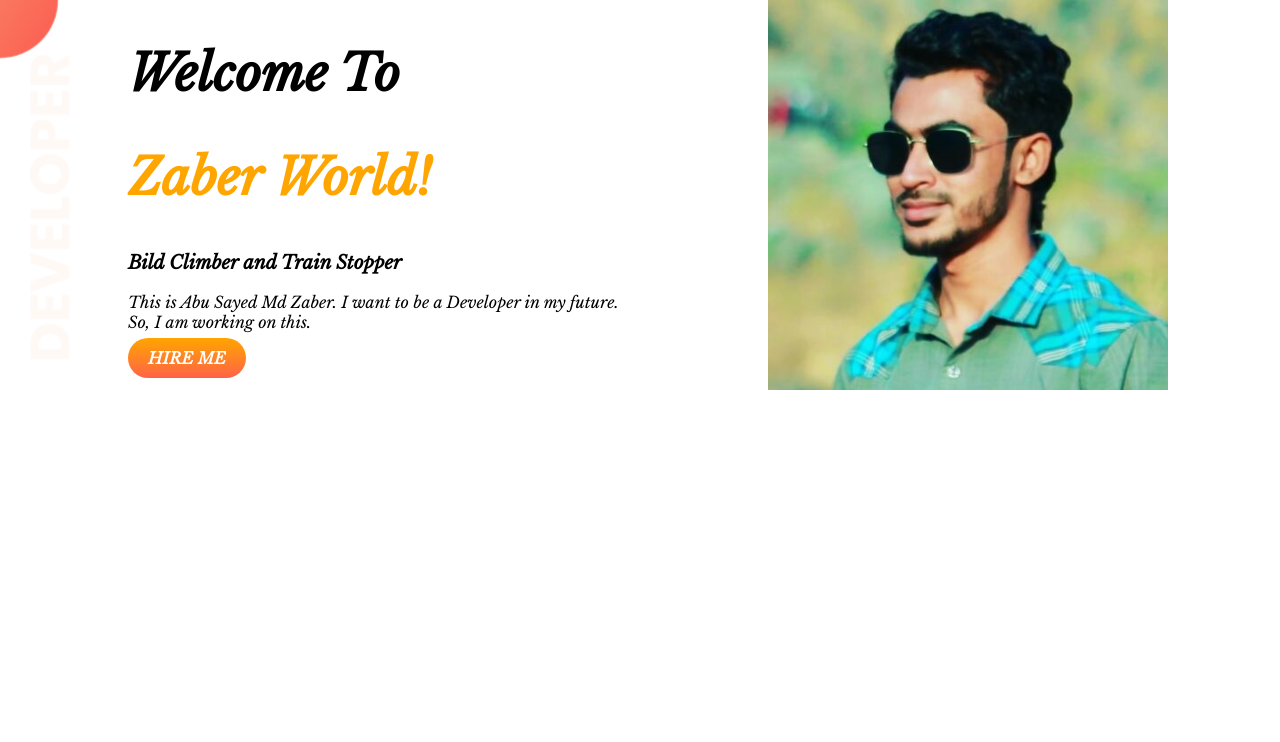
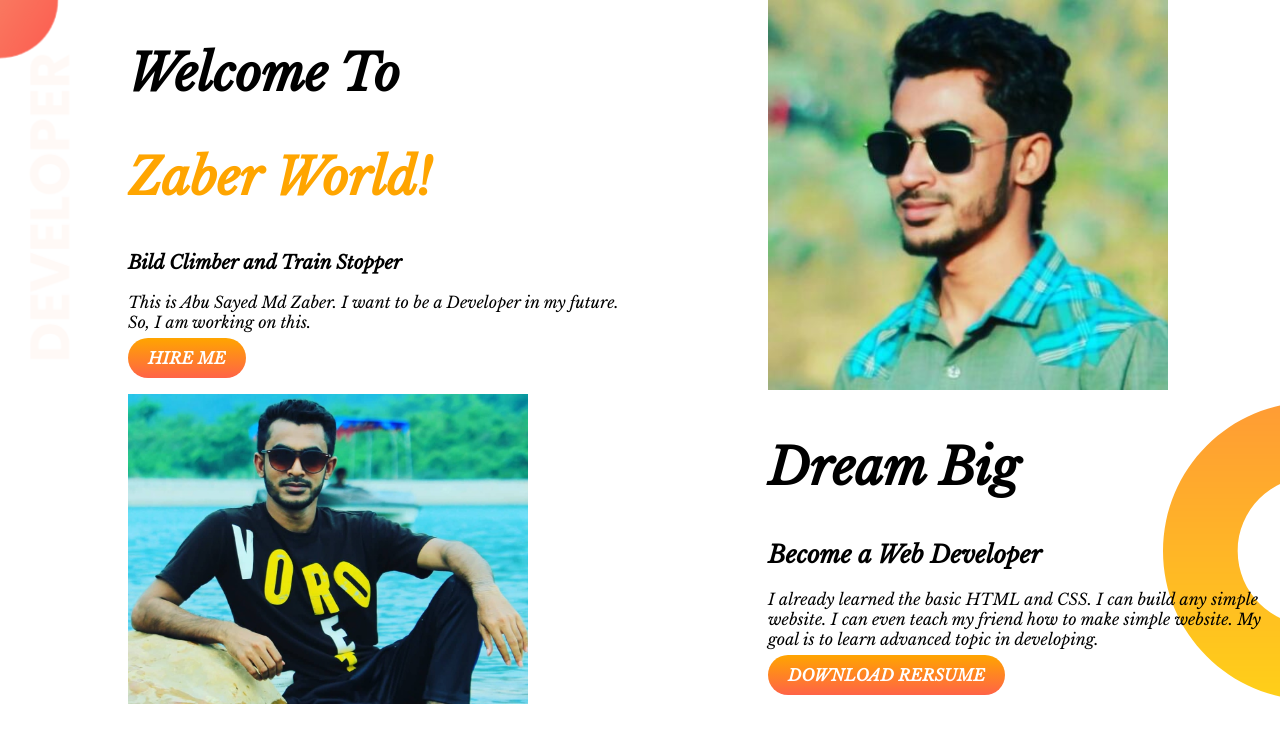
Before and after one commit to Zaber11/developer-portfolio, a plain HTML site: page index.html in a window 1280 px wide. Drawn offline with nearby package versions, Linux system fonts and the light colour scheme.

Commit message:
new text

```diff
--- a/index.html
+++ b/index.html
@@ -27,6 +27,21 @@
         </div>
     </section>
 
+    <section class="dream-big">
+        <div class="half-width">
+            <img src="images/zaber123 (1).jpg" alt="">
+        </div>
+        <div class="half-width">
+            <h1>Dream Big</h1>
+            <h2>Become a Web Developer</h2>
+            <p>I already learned the basic HTML and CSS. I can build any simple website. I can even teach my friend
+                how to make simple website. My goal is to learn advanced topic in developing.
+            </p>
+            <a class="link-button" href="" target="_blank">DOWNLOAD RERSUME</a>
+        </div>
+    </section>
+
+
 
 
 
--- a/style.css
+++ b/style.css
@@ -13,6 +13,7 @@ h1 {
 
 section {
     display: flex;
+    margin: bottom 10px;
 }
 
 .half-width {
@@ -38,3 +39,9 @@ section {
     background-image: url(images/top-banner.png);
     background-repeat: no-repeat;
 }
+
+.dream-big {
+    background-image: url(images/dream-bg.png);
+    background-repeat: no-repeat;
+    background-position: right;
+}
```
Also changed, not shown: images/zaber123 (1).jpg (added).
